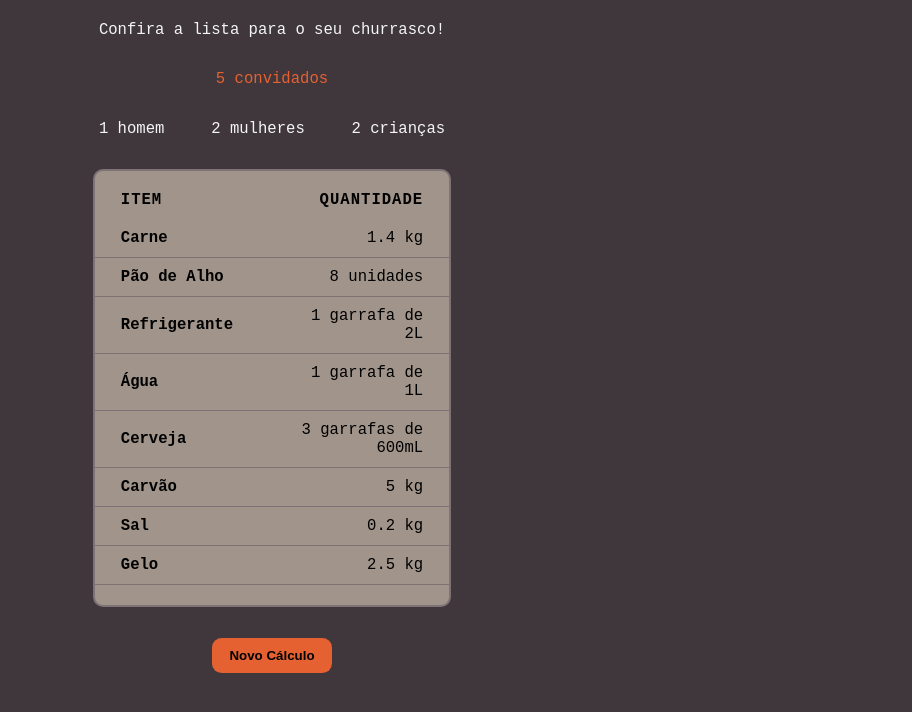
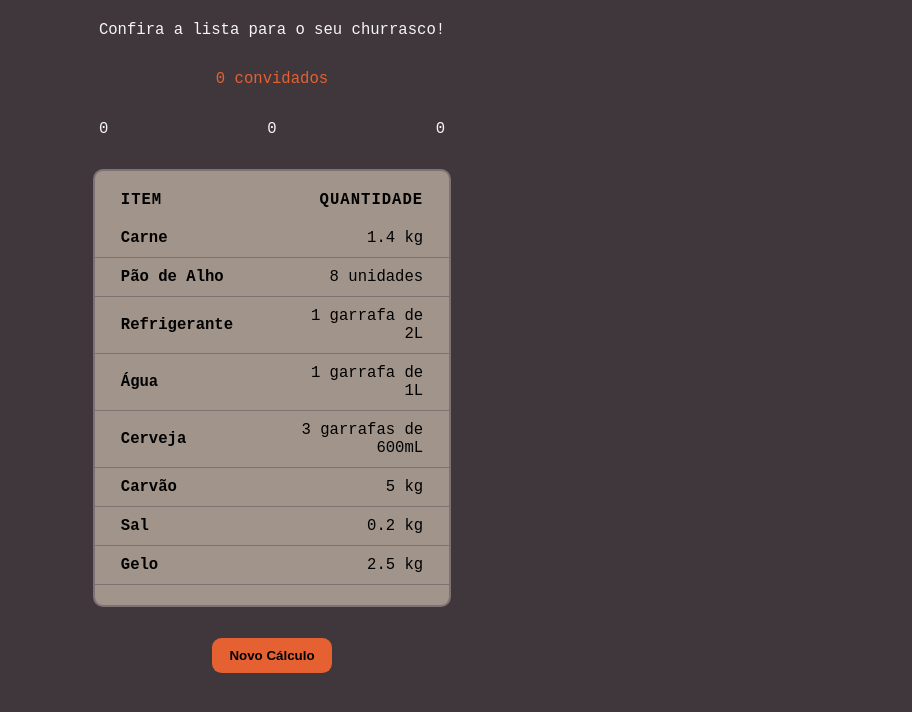
Before and after one commit to george-prado/ada-modulo-4, a plain HTML site: page app/src/result/result.html in a window 1280 px wide. Shown: the part 124-836 px from the top of the page, without its empty margins (368-1280 px from the left). Drawn offline with Linux system fonts and the light colour scheme.

Commit message:
feat: implemented people counter

```diff
--- a/app/src/result/result.css
+++ b/app/src/result/result.css
@@ -1,3 +1,5 @@
+@charset 'UTF-8';
+
 table {
   width: 28vw;
   background-color: var(--inner-bg-color);
--- a/app/src/result/result.html
+++ b/app/src/result/result.html
@@ -21,12 +21,12 @@
       <div class="tx-center mx">
         <p class="mt-2">Confira a lista para o seu churrasco!</p>
 
-        <p class="mt-2 guest">5 convidados</p>
+        <p class="mt-2 guest" id="sum">0 convidados</p>
 
-        <div class="flex j-evenly mt-2">
-          <p>1 homem</p>
-          <p>2 mulheres</p>
-          <p>2 crianças</p>
+        <div class="flex j-evenly mt-2" id="showCounters">
+          <p>0</p>
+          <p>0</p>
+          <p>0</p>
         </div>
       </div>
 
@@ -80,5 +80,7 @@
         </button>
       </div>
     </main>
+
+    <script src="../../../script.js"></script>
   </body>
 </html>
```
